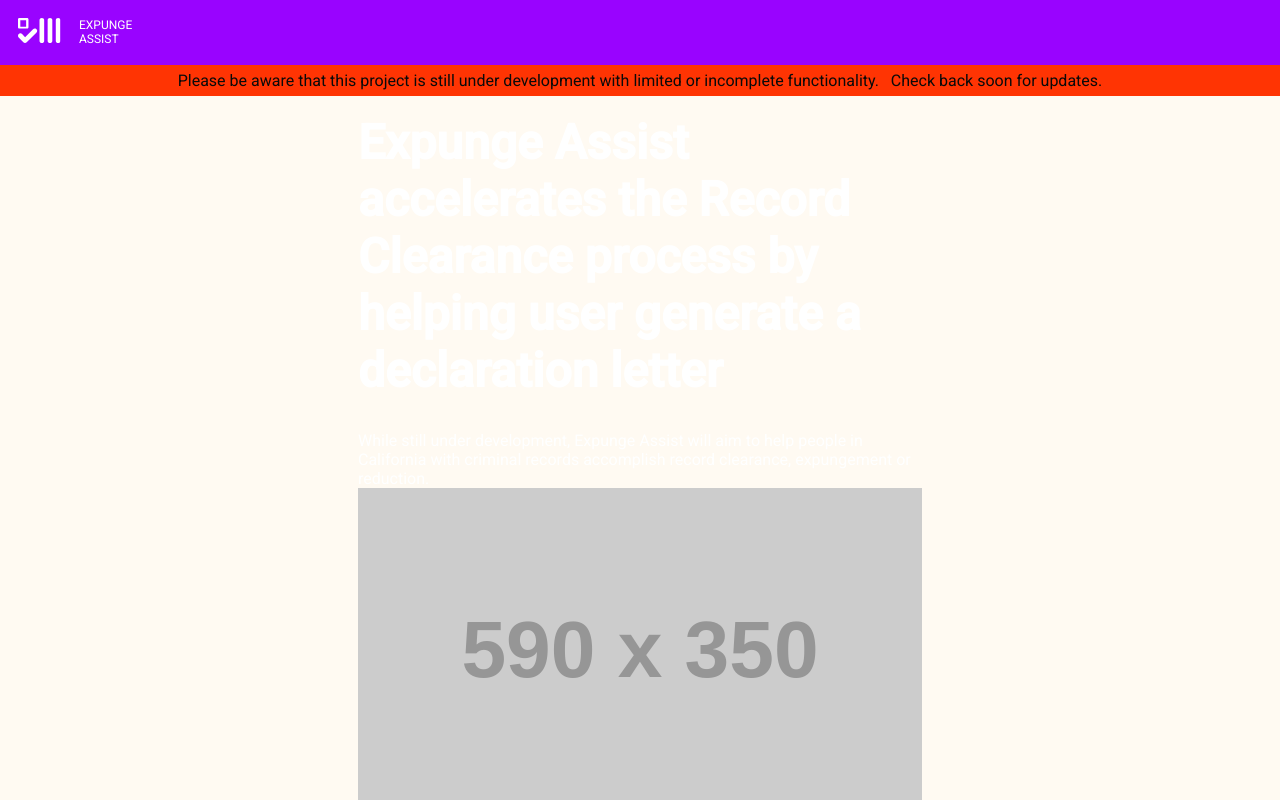
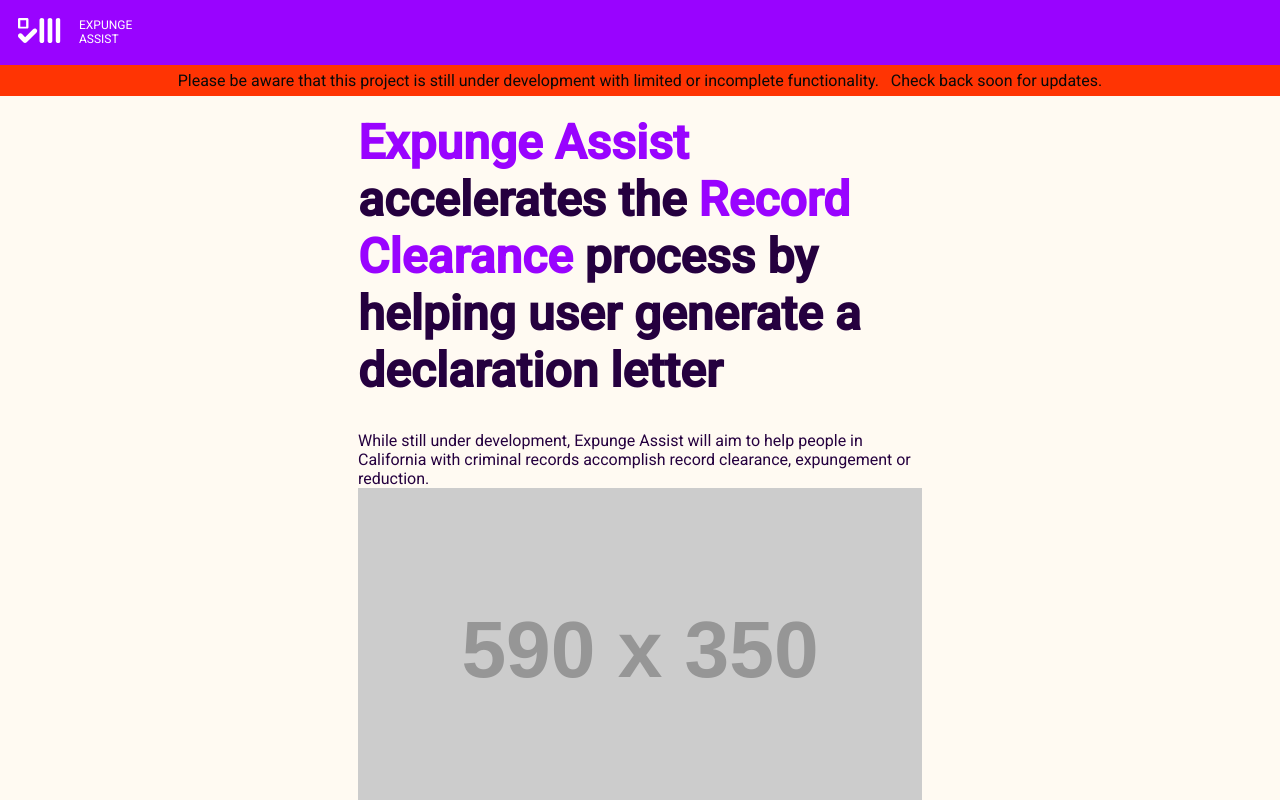
Before and after one commit to hackforla/expunge-assist, a React (Create React App) app in the folder products/statement-generator/: page /#/ in a window 1280 px wide. Shown: the top 800 px of the page. Built offline with nearby package versions, Linux system fonts and the light colour scheme.

Commit message:
text now correctly highlights 'Expunge Assist' and 'Record Clearance' in the purple

```diff
--- a/products/statement-generator/src/components/PrimaryLandingSection.tsx
+++ b/products/statement-generator/src/components/PrimaryLandingSection.tsx
@@ -16,7 +16,11 @@ interface StyleProps {
 const useStyles = makeStyles<Theme, StyleProps>(({ palette }) =>
     createStyles({
         root: {
-            background: palette.secondary.main
+            background: palette.secondary.main,
+            color: palette.primary.darker
+        },
+        span: {
+            color: palette.primary.main
         }
     })
 )
@@ -30,7 +34,7 @@ const PrimaryLandingSection = ({ goNextPage, theme }: ComponentProps) => {
         <section className ={classes.root}>
             <div className={utilityClasses.contentContainer}>
                 <div>
-                    <h1><span>Expunge Assist</span> accelerates the <span>Record Clearance</span> process by helping user generate a declaration letter</h1>
+                    <h1><span className={classes.span}>Expunge Assist</span> accelerates the <span className={classes.span}>Record Clearance</span> process by helping user generate a declaration letter</h1>
                     <p>While still under development, Expunge Assist will aim to help people in California with criminal records accomplish record clearance, expungement or reduction.</p>
                 </div>
                 <img src="https://via.placeholder.com/590x350" alt="" />
```
